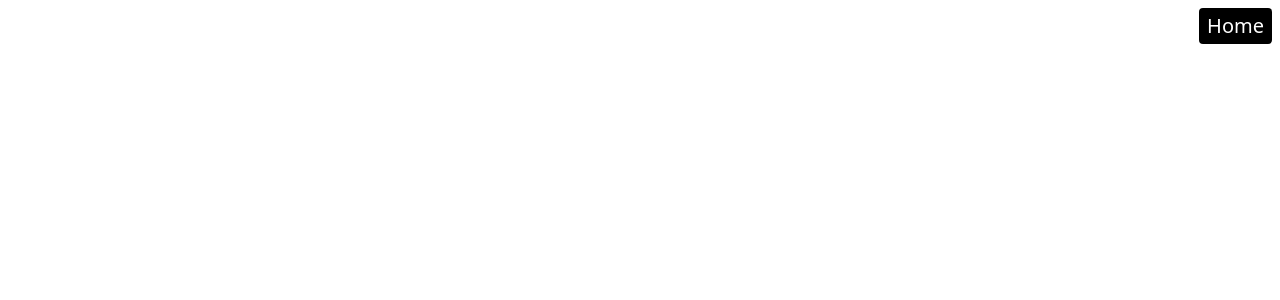
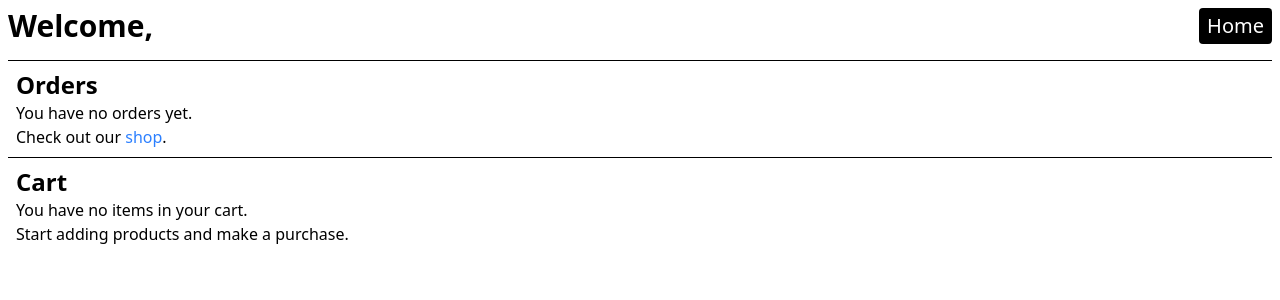
Before and after one commit to HaswanthTamil/Shopstack, a Next.js app: page /account in a window 1280 px wide. Shown: the top 300 px of the page. Built offline with nearby package versions, Linux system fonts and the light colour scheme.

Commit message:
Fix build errors: Optimize for deployment.

```diff
--- a/src/app/account/page.tsx
+++ b/src/app/account/page.tsx
@@ -1,6 +1,25 @@
+"use client"
+
 import RedirectBtn from "@/components/RedirectBtn"
+import { useState, useEffect } from "react"
+import Link from "next/link"
 
 const Account = () => {
+  const [orders, setOrders] = useState<string[] | null>(null)
+
+  useEffect(() => {
+    const storedOrders = localStorage.getItem("orders")
+    const parsed = storedOrders ? JSON.parse(storedOrders) : []
+    setOrders(parsed)
+  }, [])
+
+  const [cart, setCart] = useState<string[] | null>(null)
+
+  useEffect(() => {
+    const storedCart = localStorage.getItem("cart")
+    const parsed = storedCart ? JSON.parse(storedCart) : []
+    setCart(parsed)
+  }, [])
   return (
     <div className="relative">
       <RedirectBtn
@@ -8,6 +27,43 @@ const Account = () => {
         page="/"
         classAtr="bg-black text-white px-2 py-1 rounded hover:opacity-80 absolute top-2 right-2 text-xl"
       />
+      <h1 className="text-3xl font-bold px-2 py-2">Welcome,</h1>
+      <div className="py-2 px-2">
+        <hr />
+        <div className="orders px-2 py-2">
+          <h2 className="text-2xl font-semibold">Orders</h2>
+          <div>
+            {orders && orders.length > 0 ? (
+              orders.map((order, i) => <div key={i}>{order}</div>)
+            ) : (
+              <>
+                <p>You have no orders yet.</p>
+                <p>
+                  Check out our{" "}
+                  <Link href="/" className="text-blue-500">
+                    shop
+                  </Link>
+                  .
+                </p>
+              </>
+            )}
+          </div>
+        </div>
+        <hr />
+        <div className="cart px-2 py-2">
+          <h2 className="text-2xl font-semibold">Cart</h2>
+          <div>
+            {cart && cart.length > 0 ? (
+              cart.map((cartItem, i) => <div key={i}>{cartItem}</div>)
+            ) : (
+              <>
+                <p>You have no items in your cart.</p>
+                <p>Start adding products and make a purchase.</p>
+              </>
+            )}
+          </div>
+        </div>
+      </div>
     </div>
   )
 }
--- a/src/app/login/page.tsx
+++ b/src/app/login/page.tsx
@@ -1,3 +1,5 @@
+"use client"
+
 import RedirectBtn from "@/components/RedirectBtn"
 
 const Login = () => {
--- a/src/app/page.tsx
+++ b/src/app/page.tsx
@@ -1,3 +1,5 @@
+"use client"
+
 import Header from "@/components/Header"
 
 const Home = () => {
--- a/src/app/signup/page.tsx
+++ b/src/app/signup/page.tsx
@@ -1,3 +1,5 @@
+"use client"
+
 import RedirectBtn from "@/components/RedirectBtn"
 
 const SignUp = () => {
--- a/src/components/Header.tsx
+++ b/src/components/Header.tsx
@@ -5,9 +5,15 @@ import Location from "./Location"
 import SearchBar from "./SearchBar"
 import InitLocalStorage from "@/lib/InitLocalStorage"
 import HeaderAccounts from "./HeaderAccounts"
+import { useState, useEffect } from "react"
 
 const Header = () => {
-  const isSignedIn: boolean = localStorage.getItem("isSignedIn") === "true"
+  const [isSignedIn, setIsSignedIn] = useState(false)
+  useEffect(() => {
+    const storedValue = localStorage.getItem("isSignedIn")
+    const parsed = storedValue === "true"
+    setIsSignedIn(parsed)
+  }, [])
   return (
     <div className="flex flex-col items-center justify-between">
       <div className="header bg-gray-900 px-0 py-1 m-0 flex flex-row w-[100vw] text-white">
```
